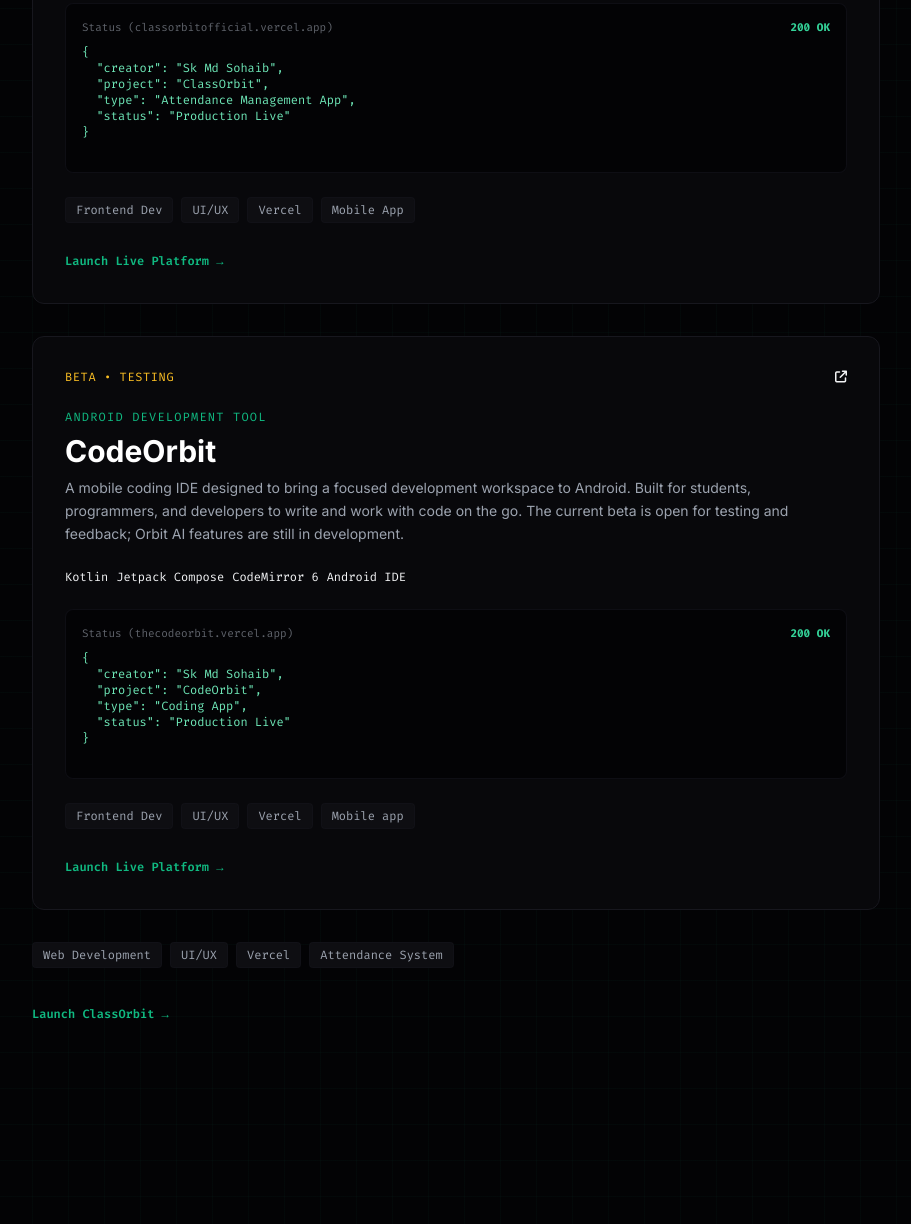
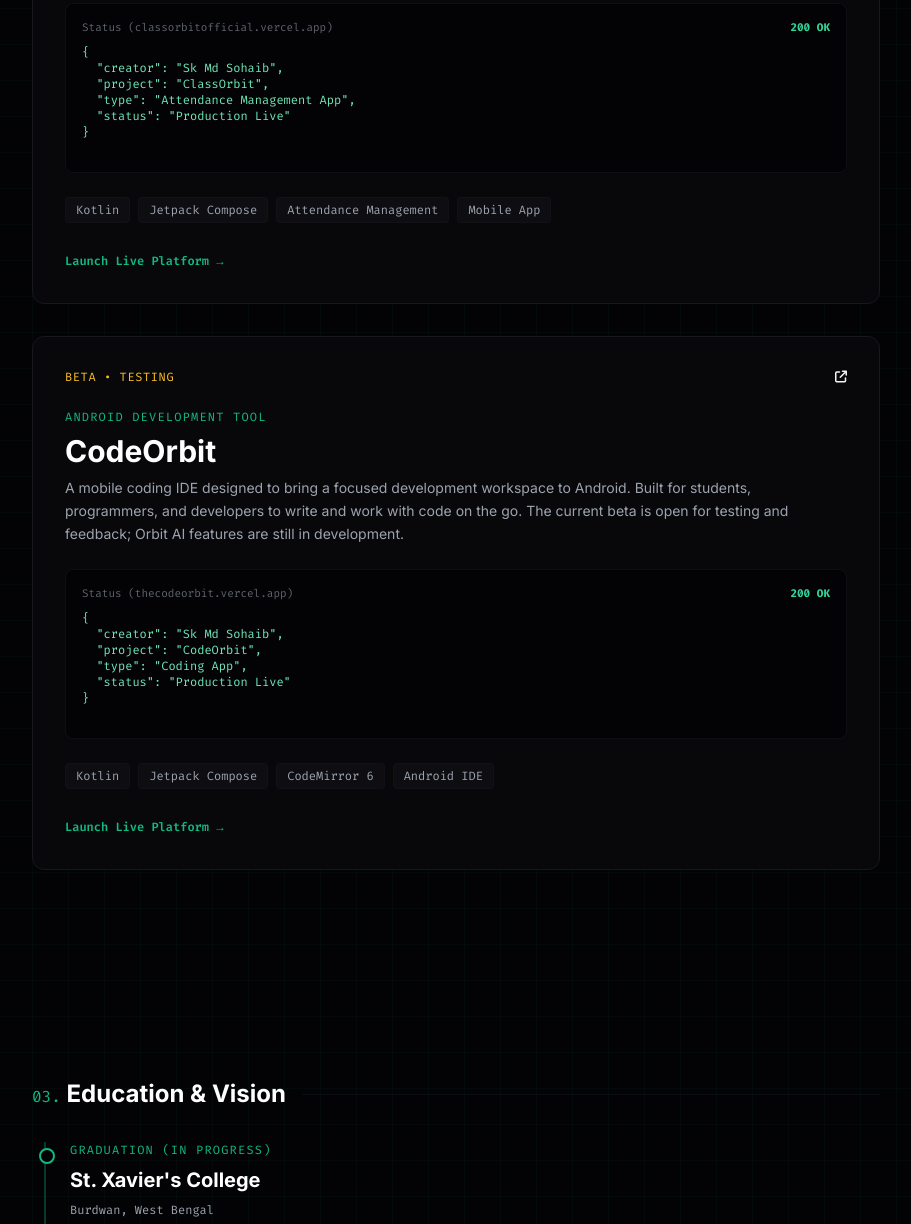
Before and after one commit to skmd-sohaib/skmdsohaib, a plain HTML site: page index.html in a window 1280 px wide. Shown: the part 3232-4456 px from the top of the page, without its empty margins (184-1095 px from the left). Drawn offline with nearby package versions, Linux system fonts and the light colour scheme; animation ran at ten frames a second.

Commit message:
Update index.html

```diff
--- a/index.html
+++ b/index.html
@@ -561,9 +561,9 @@
                     </div>
 
                     <div class="flex flex-wrap gap-2 font-mono text-xs">
-                        <span class="px-2.5 py-1 bg-brand-gray rounded border border-brand-lightgray/40 text-brand-textMuted hover:border-brand-accent hover:text-white transition-all">Frontend Dev</span>
-                        <span class="px-2.5 py-1 bg-brand-gray rounded border border-brand-lightgray/40 text-brand-textMuted hover:border-brand-accent hover:text-white transition-all">UI/UX</span>
-                        <span class="px-2.5 py-1 bg-brand-gray rounded border border-brand-lightgray/40 text-brand-textMuted hover:border-brand-accent hover:text-white transition-all">Vercel</span>
+                        <span class="px-2.5 py-1 bg-brand-gray rounded border border-brand-lightgray/40 text-brand-textMuted hover:border-brand-accent hover:text-white transition-all">Kotlin</span>
+                        <span class="px-2.5 py-1 bg-brand-gray rounded border border-brand-lightgray/40 text-brand-textMuted hover:border-brand-accent hover:text-white transition-all">Jetpack Compose</span>
+                        <span class="px-2.5 py-1 bg-brand-gray rounded border border-brand-lightgray/40 text-brand-textMuted hover:border-brand-accent hover:text-white transition-all">Attendance Management</span>
                         <span class="px-2.5 py-1 bg-brand-gray rounded border border-brand-lightgray/40 text-brand-textMuted hover:border-brand-accent hover:text-white transition-all">Mobile App</span>
                     </div>
 
@@ -607,13 +607,6 @@
         </p>
     </div>
 
-    <div class="flex flex-wrap gap-2 font-mono text-xs">
-        <span>Kotlin</span>
-        <span>Jetpack Compose</span>
-        <span>CodeMirror 6</span>
-        <span>Android IDE</span>
-    </div>
-
                         <!-- API Response Preview Box -->
                     <div class="bg-brand-black p-4 rounded-lg border border-brand-lightgray/60 font-mono text-xs text-brand-textMuted space-y-2 scanline-box">
                         <div class="flex justify-between text-[11px] text-brand-textMuted/60">
@@ -631,10 +624,10 @@
                     </div>
 
                     <div class="flex flex-wrap gap-2 font-mono text-xs">
-                        <span class="px-2.5 py-1 bg-brand-gray rounded border border-brand-lightgray/40 text-brand-textMuted hover:border-brand-accent hover:text-white transition-all">Frontend Dev</span>
-                        <span class="px-2.5 py-1 bg-brand-gray rounded border border-brand-lightgray/40 text-brand-textMuted hover:border-brand-accent hover:text-white transition-all">UI/UX</span>
-                        <span class="px-2.5 py-1 bg-brand-gray rounded border border-brand-lightgray/40 text-brand-textMuted hover:border-brand-accent hover:text-white transition-all">Vercel</span>
-                        <span class="px-2.5 py-1 bg-brand-gray rounded border border-brand-lightgray/40 text-brand-textMuted hover:border-brand-accent hover:text-white transition-all">Mobile app</span>
+                        <span class="px-2.5 py-1 bg-brand-gray rounded border border-brand-lightgray/40 text-brand-textMuted hover:border-brand-accent hover:text-white transition-all">Kotlin</span>
+                        <span class="px-2.5 py-1 bg-brand-gray rounded border border-brand-lightgray/40 text-brand-textMuted hover:border-brand-accent hover:text-white transition-all">Jetpack Compose</span>
+                        <span class="px-2.5 py-1 bg-brand-gray rounded border border-brand-lightgray/40 text-brand-textMuted hover:border-brand-accent hover:text-white transition-all">CodeMirror 6</span>
+                        <span class="px-2.5 py-1 bg-brand-gray rounded border border-brand-lightgray/40 text-brand-textMuted hover:border-brand-accent hover:text-white transition-all">Android IDE</span>
                     </div>
 
                     <div>
@@ -642,28 +635,6 @@
                             Launch Live Platform →
                         </a>
                     </div>
-</article>
-
-    <!-- TECH STACK -->
-    <div class="flex flex-wrap gap-2 font-mono text-xs">
-        <span class="px-2.5 py-1 bg-brand-gray rounded border border-brand-lightgray/40 text-brand-textMuted hover:border-brand-accent hover:text-white transition-all">Web Development</span>
-
-        <span class="px-2.5 py-1 bg-brand-gray rounded border border-brand-lightgray/40 text-brand-textMuted hover:border-brand-accent hover:text-white transition-all">UI/UX</span>
-
-        <span class="px-2.5 py-1 bg-brand-gray rounded border border-brand-lightgray/40 text-brand-textMuted hover:border-brand-accent hover:text-white transition-all">Vercel</span>
-
-        <span class="px-2.5 py-1 bg-brand-gray rounded border border-brand-lightgray/40 text-brand-textMuted hover:border-brand-accent hover:text-white transition-all">Attendance System</span>
-    </div>
-
-    <div>
-        <a href="https://classorbitofficial.vercel.app/"
-           target="_blank"
-           rel="noopener noreferrer"
-           class="inline-flex items-center gap-2 text-xs font-mono text-brand-accent hover:underline hover:translate-x-1 transition-transform font-semibold">
-            Launch ClassOrbit →
-        </a>
-    </div>
-
 </article>
 
             </section>
```
